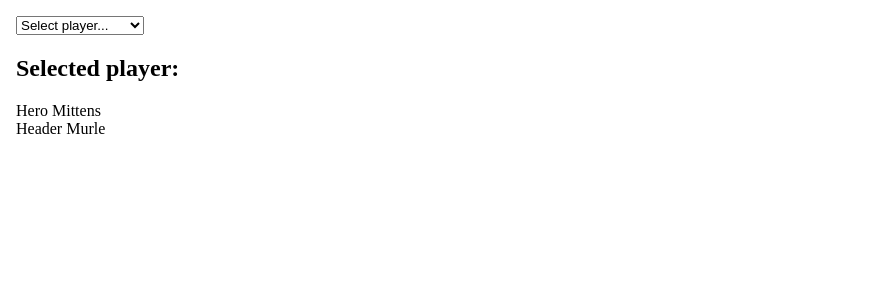
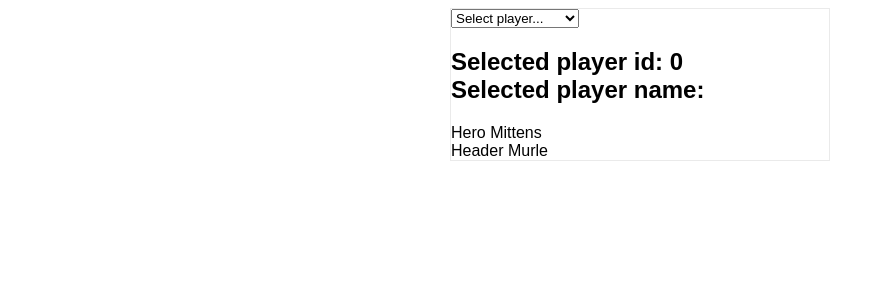
Before and after one commit to maurer2/five-guys-svelte, a Svelte app: page / in a window 1280 px wide. Shown: the top 300 px of the page, without its empty margins (0-877 px from the left). Built offline with nearby package versions, Linux system fonts and the light colour scheme; the HTML template or start-up script is replaced by a standard one.

Commit message:
Added readme, global css and Nav

```diff
--- a/package.json
+++ b/package.json
@@ -1,6 +1,8 @@
 {
-  "name": "svelte-app",
+  "name": "five-guys-svelte",
+  "license": "MIT",
   "version": "1.0.0",
+  "repository": "https://github.com/maurer2/five-guys-svelte",
   "devDependencies": {
     "npm-run-all": "^4.1.5",
     "rollup": "^1.12.0",
@@ -22,7 +24,6 @@
   "scripts": {
     "build": "rollup -c",
     "autobuild": "rollup -c -w",
-    "dev": "run-p serve autobuild",
     "serve": "http-server ./public/ -c-1"
   }
 }
--- a/src/App.svelte
+++ b/src/App.svelte
@@ -2,6 +2,7 @@
 	// imports
 	import Hero from './Hero.svelte';
 	import Header from './Header.svelte';
+	import Nav from './Nav.svelte';
 
 	// props
 	// export let name;
@@ -31,42 +32,41 @@
 		}
 	];
 
+	// vars
+	let activePlayerId = 0;
+
 	function getPlayerNameById(id) {
 		const playerFound = players.find((player) => player.id === id);
 
 		return (playerFound === undefined) ? '' : playerFound.fullName;
 	}
 
-	// vars
-	let activePlayerId = 0;
+	function updateSelectedPlayer({ detail }) {
+		activePlayerId = detail;
+	};
 
 </script>
 
 <style type='text/scss'>
-  @import 'variables';
+	@import './styles/variables';
+	@import './styles/global';
 
-  .wrapper {
-		padding: $spacing / 2;
+	.page {
+		margin: auto;
+		width: 100%;
+		border: 1px solid $gray;
+		max-width: 380px;
 	}
 
-	h1 {
-		color: black;
-	}
 </style>
 
 <!-- markup -->
-<div class="wrapper">
-	<article class="page">
-		<div class="nav">
-			<select bind:value={ activePlayerId }>
-				<option value={ 0 } selected disabled>Select player...</option>
-				{#each players as player (player.id)}
-					<option value={player.id}>{player.fullName}</option>
-				{/each}
-			</select>
-		</div>
-		<h1>Selected player: { getPlayerNameById(activePlayerId) }</h1>
-		<Hero catName={dummyData[0]} />
-		<Header catName={dummyData[1]} />
-	</article>
-</div>
+<article class="page">
+	<Nav players={ players } on:playerchange="{ updateSelectedPlayer }" />
+	<h1>
+		<div>Selected player id: { activePlayerId }</div>
+		<div>Selected player name: { getPlayerNameById(activePlayerId) }</div>
+	</h1>
+	<Hero catName={dummyData[0]} />
+	<Header catName={dummyData[1]} />
+</article>
--- /dev/null
+++ b/src/Nav.svelte
@@ -0,0 +1,21 @@
+<script>
+  // https://svelte.dev/docs#createEventDispatcher
+	import { createEventDispatcher } from 'svelte';
+
+  // props
+  export let players;
+
+  // local vars
+  let activePlayerId = 0;
+  const dispatch = createEventDispatcher();
+
+</script>
+
+<div class="nav">
+  <select bind:value={ activePlayerId } on:change="{ () => dispatch('playerchange', activePlayerId) }">
+    <option value={ 0 } selected disabled>Select player...</option>
+    {#each players as player (player.id)}
+      <option value={player.id}>{player.fullName}</option>
+    {/each}
+  </select>
+</div>
--- /dev/null
+++ b/src/styles/global.scss
@@ -0,0 +1,18 @@
+:global(html) {
+  box-sizing: border-box;
+  font-size: 16px;
+}
+
+:global(*),
+:global(*:before),
+:global(*:after) {
+  box-sizing: inherit;
+}
+
+:global(body) {
+  margin: 0;
+  padding: $spacing / 2;
+  font-family: Arial, "Helvetica Neue", Helvetica, sans-serif;
+  -webkit-font-smoothing: antialiased;
+  -moz-osx-font-smoothing: grayscale;
+}
```
Also changed, not shown: src/styles/variables.scss (renamed from src/variables.scss), 2 other files (tests, documents, lock files or other folders).
